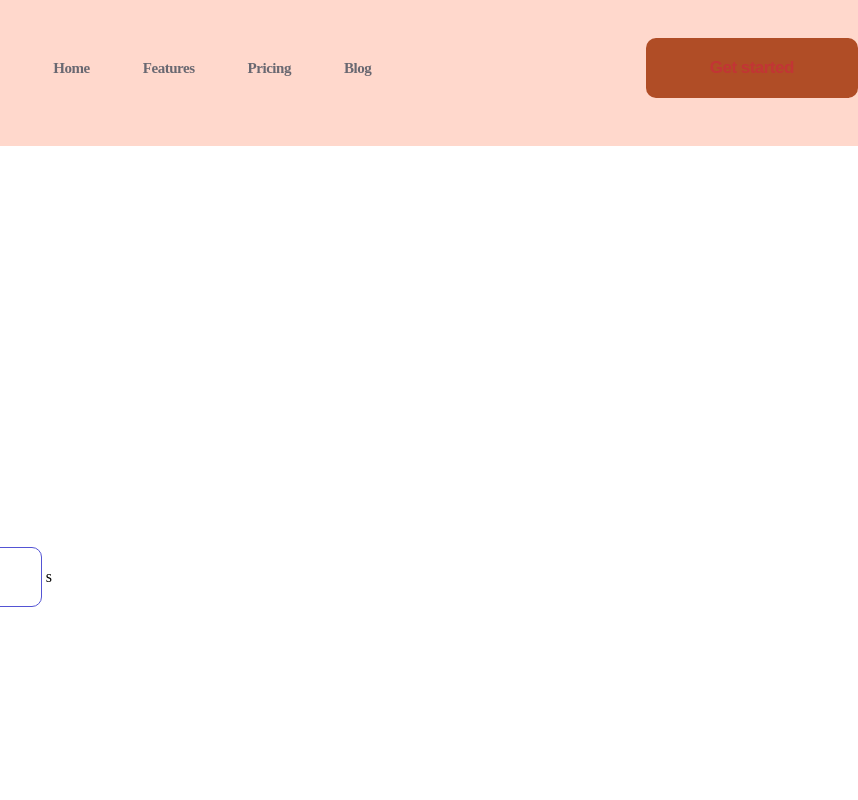
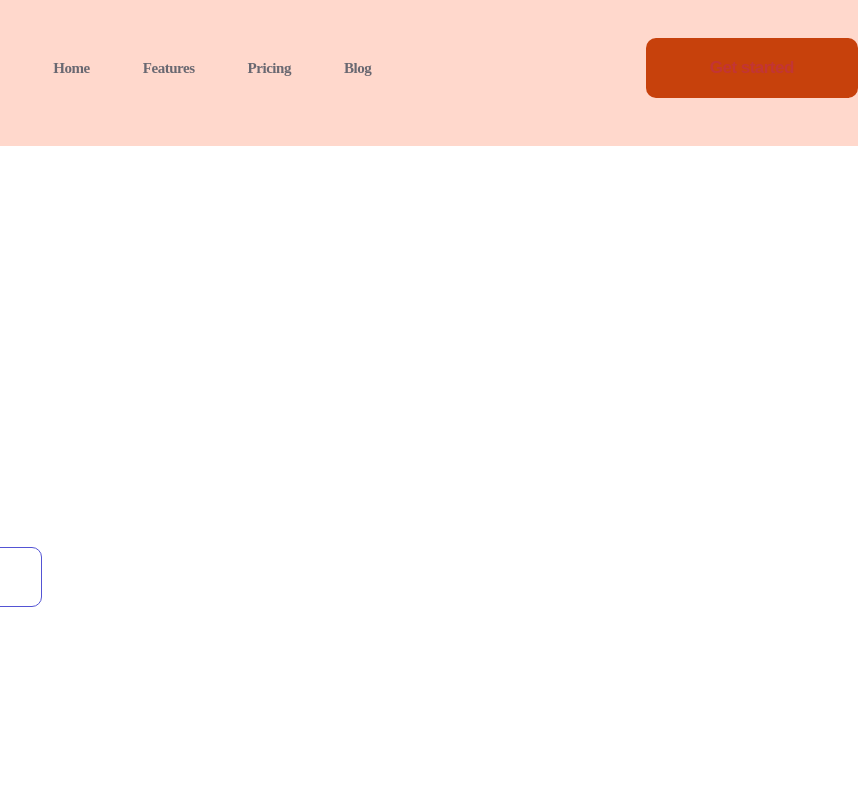
Before and after one commit to bohdanahostynska/logoipsum2, a plain HTML site: page index.html in a window 1280 px wide. Shown: the top 800 px of the page, 422-1280 px from the left. Drawn offline with nearby package versions, Linux system fonts and the light colour scheme.

Commit message:
Add files via upload

```diff
--- a/index.html
+++ b/index.html
@@ -61,7 +61,7 @@
     <div>
         <button class="button button__violet">Get started</button>
         <button class="button button__transparent">Try</button>
-    s</div>
+    </div>
     <div>
          <img src="./First man.png" alt="first man">
     </div>
--- a/style/style.css
+++ b/style/style.css
@@ -62,7 +62,7 @@ font-weight:normal;
 }
 
 .button__orange{
-    background: #b04d26;
+    background: #c7410c;
 }
 .button__orange:hover{
     background:#454241;
```
